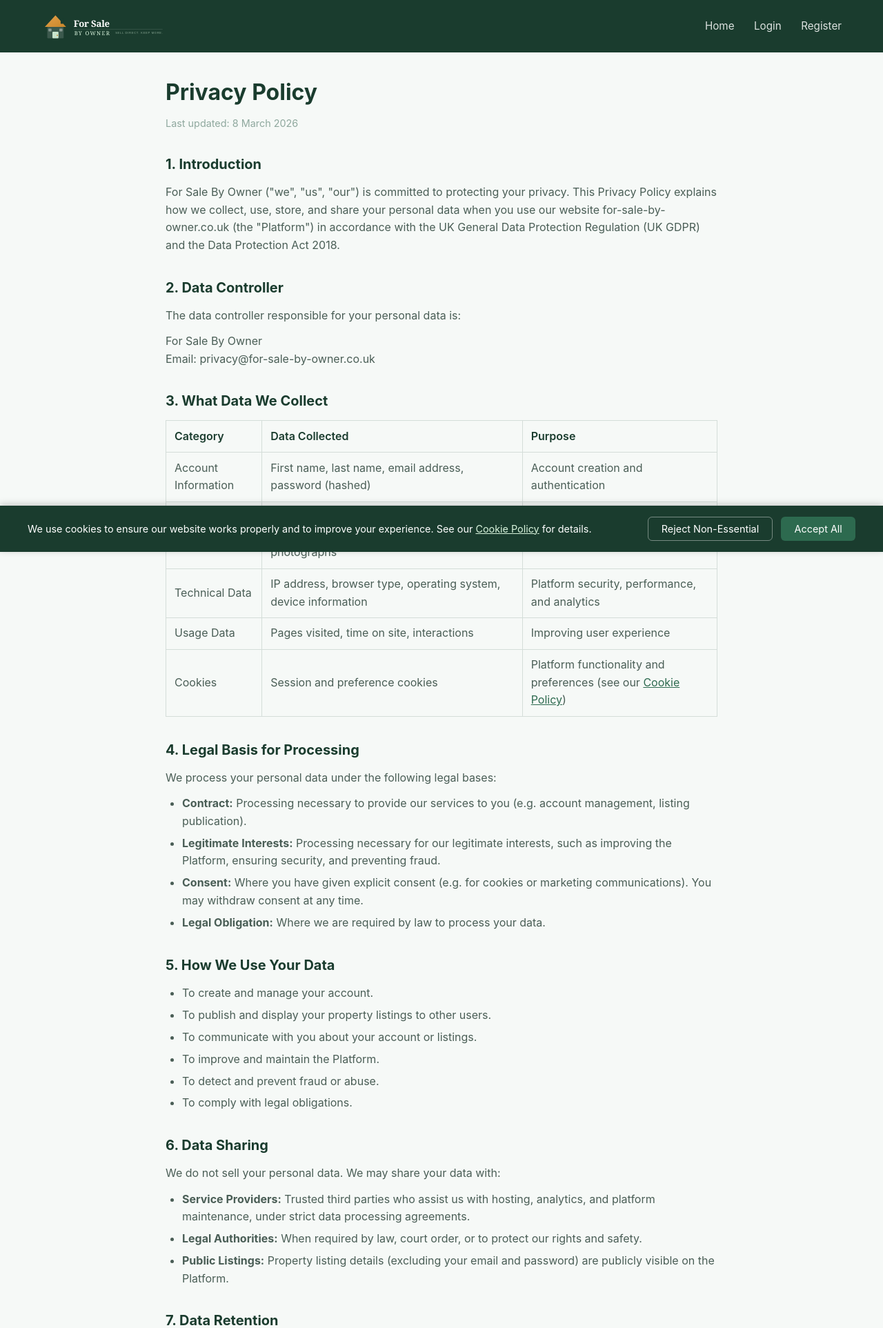
After one commit to Comm4nd0/For-Sale-By-Owner, a Django app: page /privacy/ in a window 1280 px wide. The commit adds this page. Shown: the top 1925 px of the page at 69% size. Run offline with Django 5.2, Linux system fonts and the light colour scheme.

Commit message:
Add Terms & Conditions, Privacy Policy, and Cookie Policy
- Create Terms & Conditions page covering eligibility, account usage,
  property listings, prohibited conduct, IP, liability, and governing law
- Create Privacy Policy compliant with UK GDPR covering data collection,
  legal basis, user rights, retention, and ICO complaint process
- Create Cookie Policy detailing cookie types, specific cookies used,
  and user choices for consent
- Add cookie consent banner to base template for all visitors with
  accept/reject options stored in localStorage
- Add T&C/Privacy agreement checkbox to web and Flutter registration forms
  with validation preventing registration without consent
- Add policy links to site footer
- Register URL routes for /terms/, /privacy/, and /cookies/

https://claude.ai/code/session_01JB1pbfiE5pxvHEPUnpCYUc

```diff
--- a/fsbo_backend/urls.py
+++ b/fsbo_backend/urls.py
@@ -34,6 +34,11 @@ urlpatterns = [
     path('properties/<int:id>/', TemplateView.as_view(template_name='property_detail.html'), name='property-detail'),
     path('properties/<int:id>/edit/', TemplateView.as_view(template_name='property_edit.html'), name='property-edit'),
     path('my-listings/', TemplateView.as_view(template_name='my_listings.html'), name='my-listings'),
+
+    # Legal pages
+    path('terms/', TemplateView.as_view(template_name='terms.html'), name='terms'),
+    path('privacy/', TemplateView.as_view(template_name='privacy.html'), name='privacy'),
+    path('cookies/', TemplateView.as_view(template_name='cookies.html'), name='cookies'),
 ]
 
 if settings.DEBUG:
--- a/templates/base.html
+++ b/templates/base.html
@@ -32,6 +32,19 @@
         .alert { padding: 0.75rem 1rem; border-radius: 6px; margin-bottom: 1rem; }
         .alert-error { background: #f8d7d4; color: #B03A2E; border: 1px solid #e8a9a4; }
         .alert-success { background: #D8F3DC; color: #1A3C2E; border: 1px solid #a8d8b0; }
+        footer .footer-links { margin-bottom: 0.75rem; }
+        footer .footer-links a { color: #4A5E56; text-decoration: none; font-size: 0.85rem; margin: 0 0.75rem; }
+        footer .footer-links a:hover { color: #2D6A4F; text-decoration: underline; }
+        .cookie-banner { position: fixed; bottom: 0; left: 0; right: 0; background: #1A3C2E; color: white; padding: 1rem 1.5rem; z-index: 9999; display: none; box-shadow: 0 -2px 10px rgba(0,0,0,0.2); }
+        .cookie-banner .cookie-inner { max-width: 1200px; margin: 0 auto; display: flex; align-items: center; justify-content: space-between; gap: 1.5rem; flex-wrap: wrap; }
+        .cookie-banner p { font-size: 0.9rem; line-height: 1.5; margin: 0; flex: 1; min-width: 250px; }
+        .cookie-banner a { color: #D8F3DC; text-decoration: underline; }
+        .cookie-banner .cookie-buttons { display: flex; gap: 0.75rem; flex-shrink: 0; }
+        .cookie-banner .cookie-btn { padding: 0.5rem 1.2rem; border-radius: 6px; border: none; cursor: pointer; font-size: 0.9rem; font-family: inherit; }
+        .cookie-btn-accept { background: #2D6A4F; color: white; }
+        .cookie-btn-accept:hover { background: #40916C; }
+        .cookie-btn-reject { background: transparent; color: white; border: 1px solid rgba(255,255,255,0.4) !important; }
+        .cookie-btn-reject:hover { border-color: white !important; }
     </style>
     {% block extra_css %}{% endblock %}
 </head>
@@ -101,9 +114,23 @@
                     <text x="400" y="76" font-family="Arial, sans-serif" font-size="9.5" fill="#8FA89E" letter-spacing="1.5" text-anchor="end">SELL DIRECT. KEEP MORE.</text>
                 </svg>
             </div>
+            <div class="footer-links">
+                <a href="/terms/">Terms &amp; Conditions</a>
+                <a href="/privacy/">Privacy Policy</a>
+                <a href="/cookies/">Cookie Policy</a>
+            </div>
             <p>&copy; 2026 For Sale By Owner &mdash; for-sale-by-owner.co.uk</p>
         </div>
     </footer>
+    <div class="cookie-banner" id="cookie-banner">
+        <div class="cookie-inner">
+            <p>We use cookies to ensure our website works properly and to improve your experience. See our <a href="/cookies/">Cookie Policy</a> for details.</p>
+            <div class="cookie-buttons">
+                <button class="cookie-btn cookie-btn-reject" id="cookie-reject">Reject Non-Essential</button>
+                <button class="cookie-btn cookie-btn-accept" id="cookie-accept">Accept All</button>
+            </div>
+        </div>
+    </div>
     <script>
         // Auth helper used across all pages
         const Auth = {
@@ -150,6 +177,21 @@
                 `;
             }
         })();
+        // Cookie consent banner
+        (function() {
+            const consent = localStorage.getItem('cookie_consent');
+            if (!consent) {
+                document.getElementById('cookie-banner').style.display = 'block';
+            }
+            document.getElementById('cookie-accept').addEventListener('click', function() {
+                localStorage.setItem('cookie_consent', 'accepted');
+                document.getElementById('cookie-banner').style.display = 'none';
+            });
+            document.getElementById('cookie-reject').addEventListener('click', function() {
+                localStorage.setItem('cookie_consent', 'rejected');
+                document.getElementById('cookie-banner').style.display = 'none';
+            });
+        })();
     </script>
     {% block extra_js %}{% endblock %}
 </body>
--- /dev/null
+++ b/templates/privacy.html
@@ -0,0 +1,146 @@
+{% extends "base.html" %}
+
+{% block title %}Privacy Policy - For Sale By Owner{% endblock %}
+
+{% block extra_css %}
+<style>
+    .legal { max-width: 800px; margin: 0 auto; }
+    .legal h1 { color: #1A3C2E; margin-bottom: 0.5rem; }
+    .legal .updated { color: #8FA89E; font-size: 0.9rem; margin-bottom: 2rem; }
+    .legal h2 { color: #1A3C2E; margin-top: 2rem; margin-bottom: 0.75rem; font-size: 1.25rem; }
+    .legal p, .legal li { color: #4A5E56; margin-bottom: 0.75rem; }
+    .legal ul, .legal ol { padding-left: 1.5rem; margin-bottom: 1rem; }
+    .legal li { margin-bottom: 0.4rem; }
+    .legal a { color: #2D6A4F; }
+    .legal table { width: 100%; border-collapse: collapse; margin-bottom: 1rem; }
+    .legal th, .legal td { text-align: left; padding: 0.6rem 0.75rem; border: 1px solid #D4DDD9; color: #4A5E56; }
+    .legal th { background: #F6F9F7; color: #1A3C2E; font-weight: 600; }
+</style>
+{% endblock %}
+
+{% block content %}
+<div class="legal">
+    <h1>Privacy Policy</h1>
+    <p class="updated">Last updated: 8 March 2026</p>
+
+    <h2>1. Introduction</h2>
+    <p>For Sale By Owner ("we", "us", "our") is committed to protecting your privacy. This Privacy Policy explains how we collect, use, store, and share your personal data when you use our website for-sale-by-owner.co.uk (the "Platform") in accordance with the UK General Data Protection Regulation (UK GDPR) and the Data Protection Act 2018.</p>
+
+    <h2>2. Data Controller</h2>
+    <p>The data controller responsible for your personal data is:</p>
+    <p>For Sale By Owner<br>
+    Email: privacy@for-sale-by-owner.co.uk</p>
+
+    <h2>3. What Data We Collect</h2>
+    <table>
+        <thead>
+            <tr>
+                <th>Category</th>
+                <th>Data Collected</th>
+                <th>Purpose</th>
+            </tr>
+        </thead>
+        <tbody>
+            <tr>
+                <td>Account Information</td>
+                <td>First name, last name, email address, password (hashed)</td>
+                <td>Account creation and authentication</td>
+            </tr>
+            <tr>
+                <td>Property Listings</td>
+                <td>Property details (address, description, price, type, bedrooms, bathrooms, status), photographs</td>
+                <td>Publishing and managing property listings</td>
+            </tr>
+            <tr>
+                <td>Technical Data</td>
+                <td>IP address, browser type, operating system, device information</td>
+                <td>Platform security, performance, and analytics</td>
+            </tr>
+            <tr>
+                <td>Usage Data</td>
+                <td>Pages visited, time on site, interactions</td>
+                <td>Improving user experience</td>
+            </tr>
+            <tr>
+                <td>Cookies</td>
+                <td>Session and preference cookies</td>
+                <td>Platform functionality and preferences (see our <a href="/cookies/">Cookie Policy</a>)</td>
+            </tr>
+        </tbody>
+    </table>
+
+    <h2>4. Legal Basis for Processing</h2>
+    <p>We process your personal data under the following legal bases:</p>
+    <ul>
+        <li><strong>Contract:</strong> Processing necessary to provide our services to you (e.g. account management, listing publication).</li>
+        <li><strong>Legitimate Interests:</strong> Processing necessary for our legitimate interests, such as improving the Platform, ensuring security, and preventing fraud.</li>
+        <li><strong>Consent:</strong> Where you have given explicit consent (e.g. for cookies or marketing communications). You may withdraw consent at any time.</li>
+        <li><strong>Legal Obligation:</strong> Where we are required by law to process your data.</li>
+    </ul>
+
+    <h2>5. How We Use Your Data</h2>
+    <ul>
+        <li>To create and manage your account.</li>
+        <li>To publish and display your property listings to other users.</li>
+        <li>To communicate with you about your account or listings.</li>
+        <li>To improve and maintain the Platform.</li>
+        <li>To detect and prevent fraud or abuse.</li>
+        <li>To comply with legal obligations.</li>
+    </ul>
+
+    <h2>6. Data Sharing</h2>
+    <p>We do not sell your personal data. We may share your data with:</p>
+    <ul>
+        <li><strong>Service Providers:</strong> Trusted third parties who assist us with hosting, analytics, and platform maintenance, under strict data processing agreements.</li>
+        <li><strong>Legal Authorities:</strong> When required by law, court order, or to protect our rights and safety.</li>
+        <li><strong>Public Listings:</strong> Property listing details (excluding your email and password) are publicly visible on the Platform.</li>
+    </ul>
+
+    <h2>7. Data Retention</h2>
+    <ul>
+        <li><strong>Account data</strong> is retained for as long as your account is active. If you delete your account, we will remove your personal data within 30 days, except where retention is required by law.</li>
+        <li><strong>Listing data</strong> is retained while the listing is active and for up to 12 months after deletion for record-keeping purposes.</li>
+        <li><strong>Technical and usage data</strong> is retained for up to 24 months.</li>
+    </ul>
+
+    <h2>8. Data Security</h2>
+    <p>We implement appropriate technical and organisational measures to protect your personal data, including:</p>
+    <ul>
+        <li>Password hashing and secure authentication tokens.</li>
+        <li>HTTPS encryption for data in transit.</li>
+        <li>Access controls limiting data access to authorised personnel only.</li>
+    </ul>
+    <p>While we take reasonable precautions, no system is completely secure and we cannot guarantee the absolute security of your data.</p>
+
+    <h2>9. Your Rights</h2>
+    <p>Under the UK GDPR, you have the following rights:</p>
+    <ul>
+        <li><strong>Right of Access:</strong> Request a copy of the personal data we hold about you.</li>
+        <li><strong>Right to Rectification:</strong> Request correction of inaccurate or incomplete data.</li>
+        <li><strong>Right to Erasure:</strong> Request deletion of your personal data ("right to be forgotten").</li>
+        <li><strong>Right to Restrict Processing:</strong> Request that we limit the processing of your data.</li>
+        <li><strong>Right to Data Portability:</strong> Receive your data in a structured, commonly used format.</li>
+        <li><strong>Right to Object:</strong> Object to processing based on legitimate interests.</li>
+        <li><strong>Right to Withdraw Consent:</strong> Withdraw consent at any time where processing is based on consent.</li>
+    </ul>
+    <p>To exercise any of these rights, please contact us at <strong>privacy@for-sale-by-owner.co.uk</strong>. We will respond within one month.</p>
+
+    <h2>10. International Transfers</h2>
+    <p>Your data is stored and processed within the United Kingdom. If we ever need to transfer data outside the UK, we will ensure appropriate safeguards are in place in accordance with UK GDPR requirements.</p>
+
+    <h2>11. Children's Privacy</h2>
+    <p>Our Platform is not intended for individuals under the age of 18. We do not knowingly collect personal data from children. If we become aware that we have collected data from a child, we will delete it promptly.</p>
+
+    <h2>12. Changes to This Policy</h2>
+    <p>We may update this Privacy Policy from time to time. Changes will be posted on this page with an updated "Last updated" date. We encourage you to review this page periodically.</p>
+
+    <h2>13. Complaints</h2>
+    <p>If you are unhappy with how we handle your data, you have the right to lodge a complaint with the Information Commissioner's Office (ICO):</p>
+    <p>Website: ico.org.uk<br>
+    Telephone: 0303 123 1113</p>
+
+    <h2>14. Contact Us</h2>
+    <p>For any privacy-related enquiries, please contact us at:</p>
+    <p><strong>Email:</strong> privacy@for-sale-by-owner.co.uk</p>
+</div>
+{% endblock %}
```
Also changed, not shown: templates/cookies.html (added, +127 -0 lines), templates/register.html (+14 -0 lines), templates/terms.html (added, +94 -0 lines), 1 other file.
